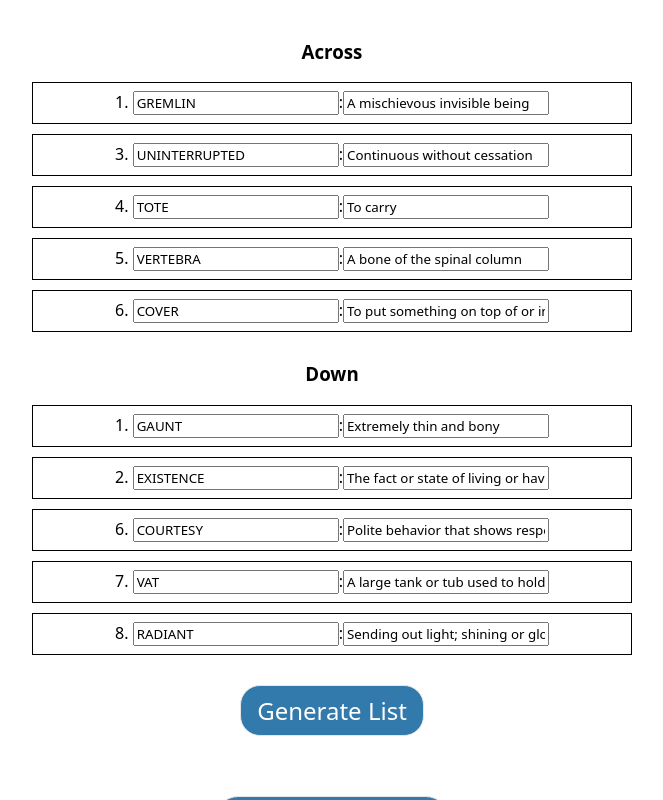
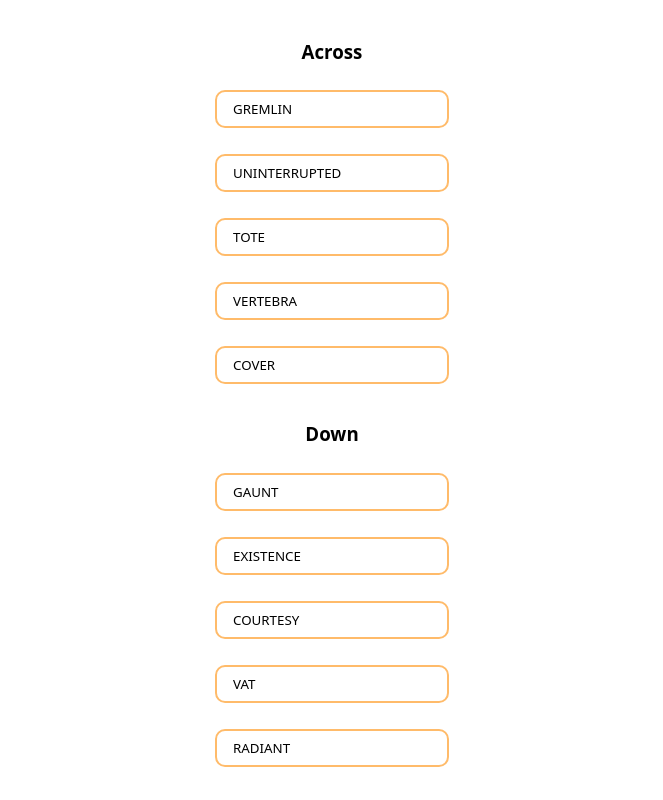
Before and after one commit to francescacallard/times-cross-word, a React (Create React App) app: page / in a window 1280 px wide. Both pictures are taken after a click on the button "Generate List". Shown: the top 800 px of the page, without its empty margins (308-971 px from the left). Built offline with nearby package versions, Linux system fonts and the light colour scheme.

Commit message:
this works for passing edited words but mangles a bit

```diff
--- a/src/components/CrosswordSolution/index.jsx
+++ b/src/components/CrosswordSolution/index.jsx
@@ -4,18 +4,30 @@ import { useApp } from '../../context/AppContext'
 import './styles.css'
 
 export const CrosswordSolution = () => {
-  const { grid, setGrid, numbers, setNumbers } = useApp()
+  const { grid, setGrid, numbers, setNumbers, editedWords } = useApp()
   const gridSize = 13
 
   useEffect(() => {
+    if (!editedWords || editedWords.length === 0) {
+      console.warn('No edited words provided to CrosswordSolution');
+      return;
+    }
+
     // Initialize an empty grid
     const emptyGrid = Array(gridSize).fill().map(() => Array(gridSize).fill(''))
     const numberGrid = Array(gridSize).fill().map(() => Array(gridSize).fill(null))
 
+    // Create a map of edited words for easy lookup
+    const editedWordsMap = new Map(editedWords.map(word => [word.id, word]));
+
     // Place words on the grid
     crosswordDataCorrect.entries.forEach(entry => {
-      const { word, direction, position, number } = entry
+      const { direction, position, number } = entry
       const { x, y } = position
+
+      // Get the edited word if it exists, otherwise use the original word
+      const editedEntry = editedWordsMap.get(`${direction}-${number}-${crosswordDataCorrect.entries.indexOf(entry)}`) || entry;
+      const word = editedEntry.word;
 
       if (numberGrid[y][x] === null) {
         numberGrid[y][x] = number
@@ -32,7 +44,11 @@ export const CrosswordSolution = () => {
 
     setGrid(emptyGrid)
     setNumbers(numberGrid)
-  }, [])
+  }, [editedWords])
+
+  if (!grid || grid.length === 0) {
+    return <div>Loading crossword...</div>;
+  }
 
   return (
     <div className="crossword-grid-solution">
--- a/src/components/GenerateCrossword/styles.css
+++ b/src/components/GenerateCrossword/styles.css
@@ -16,7 +16,7 @@
   cursor: pointer;
   border-radius: 100px;
   border: 1px solid var(--STROKE, #E7E7E7);
-  background: var(--Buttons, #317AAB);
+  background: var(--Buttons, #ffc7c1);
 }
 
 .crossword-puzzle {
@@ -99,7 +99,7 @@
 }
 
 .correct-letter {
-  background-color: #ec6313;
+  background-color: #b5e49d;
 }
 
 .completed-word {
@@ -126,5 +126,5 @@
   cursor: pointer;
   border-radius: 100px;
   border: 1px solid var(--STROKE, #E7E7E7);
-  background: var(--Buttons, #317AAB);
+  background: var(--Buttons, #ffc7c1);
 }
--- a/src/components/GenerateList/index.jsx
+++ b/src/components/GenerateList/index.jsx
@@ -1,23 +1,22 @@
-import React, { useState } from 'react'
+import React, { useEffect, useState } from 'react'
 import './styles.css'
 import { useApp } from 'context/AppContext'
 import crosswordDataCorrect from 'components/GenerateSolution/constants'
 import { GenerateSolution } from 'components/GenerateSolution'
 
 export const GenerateList = () => {
-  const { words, setWords, showList, setShowList } = useApp();
-  const [listLoaded, setListLoaded] = useState(false);
+  const { words, setWords, showList, setShowList, listLoaded, setListLoaded, editedWords, setEditedWords } = useApp();
 
   const generateList = () => {
     const extractedWords = crosswordDataCorrect.entries.map((entry, index) => ({
       id: `${entry.direction}-${entry.number}-${index}`,
       word: entry.word,
-      clue: entry.clue,
       direction: entry.direction,
       number: entry.number
     }));
 
     setWords(extractedWords);
+    setEditedWords(extractedWords);
     setShowList(true);
     setListLoaded(true);
   }
@@ -27,7 +26,12 @@ export const GenerateList = () => {
       word.id === id ? { ...word, [field]: value } : word
     );
     setWords(updatedWords);
+    setEditedWords(updatedWords);
   }
+
+  useEffect(() => {
+    console.log('edited words', editedWords)
+  }, [editedWords])
 
   const renderWordList = (direction) => {
     return words
@@ -35,15 +39,9 @@ export const GenerateList = () => {
       .sort((a, b) => a.number - b.number)
       .map((word) => (
         <div key={word.id} className='word-item'>
-          <span>{word.number}. </span>
-          <input
+          <input className='word-input'
             value={word.word}
             onChange={(e) => handleWordChange(word.id, 'word', e.target.value)}
-          />
-          :
-          <input
-            value={word.clue}
-            onChange={(e) => handleWordChange(word.id, 'clue', e.target.value)}
           />
         </div>
       ));
--- a/src/components/GenerateList/styles.css
+++ b/src/components/GenerateList/styles.css
@@ -7,7 +7,7 @@
   cursor: pointer;
   border-radius: 20px;
   border: 1px solid var(--STROKE, #E7E7E7);
-  background: var(--Buttons, #317AAB);
+  background: var(--Buttons, #ffc7c1);
 }
 
 .generate-list-container {
@@ -28,7 +28,6 @@
 
 .word-item {
   margin-bottom: 10px;
-  border: solid 1px black;
   padding: 8px;
   width: 100%;
   box-sizing: border-box;
@@ -40,3 +39,9 @@
   margin-top: 20px;
   margin-bottom: 10px;
 }
+
+.word-input {
+  border-radius: 10px;
+  padding: 8px 16px;
+  border: 2px solid #ffbb6a;
+}
--- a/src/components/GenerateSolution/index.jsx
+++ b/src/components/GenerateSolution/index.jsx
@@ -14,7 +14,7 @@ export const GenerateSolution = () => {
     showCrosswordSolution,
     setShowCrosswordSolution,
     solutionLoaded,
-    setSolutionLoaded
+    setSolutionLoaded,
   } = useApp();
 
   const generateCrossword = () => {
--- a/src/components/GenerateSolution/styles.css
+++ b/src/components/GenerateSolution/styles.css
@@ -51,7 +51,7 @@
   cursor: pointer;
   border-radius: 100px;
   border: 1px solid var(--STROKE, #E7E7E7);
-  background: var(--Buttons, #317AAB);
+  background: var(--Buttons, #ffc7c1);
 }
 
 .crossword-container,
--- a/src/context/AppContext.jsx
+++ b/src/context/AppContext.jsx
@@ -21,10 +21,12 @@ export const AppProvider = ({ children }) => {
   const [correctLetters, setCorrectLetters] = useState(new Set())
   const [correctWords, setCorrectWords] = useState(new Set())
   const [checkMode, setCheckMode] = useState(false)
+  const [listLoaded, setListLoaded] = useState(false)
+  const [editedWords, setEditedWords] = useState([])
 
 
   return (
-    <AppContext.Provider value={{ list, setList, randomList, setRandomList, grid, setGrid, crosswordData, setCrosswordData, error, setError, numbers, setNumbers, words, setWords, showList, setShowList, clues, setClues, showCrossword, setShowCrossword, crosswordGrid, setCrosswordGrid, showCrosswordSolution, setShowCrosswordSolution, cluesSolution, setCluesSolution, solutionLoaded, setSolutionLoaded, correctLetters, setCorrectLetters, correctWords, setCorrectWords, checkMode, setCheckMode  }}>
+    <AppContext.Provider value={{ list, setList, randomList, setRandomList, grid, setGrid, crosswordData, setCrosswordData, error, setError, numbers, setNumbers, words, setWords, showList, setShowList, clues, setClues, showCrossword, setShowCrossword, crosswordGrid, setCrosswordGrid, showCrosswordSolution, setShowCrosswordSolution, cluesSolution, setCluesSolution, solutionLoaded, setSolutionLoaded, correctLetters, setCorrectLetters, correctWords, setCorrectWords, checkMode, setCheckMode, listLoaded, setListLoaded, editedWords, setEditedWords  }}>
       {children}
     </AppContext.Provider>
   )
```
